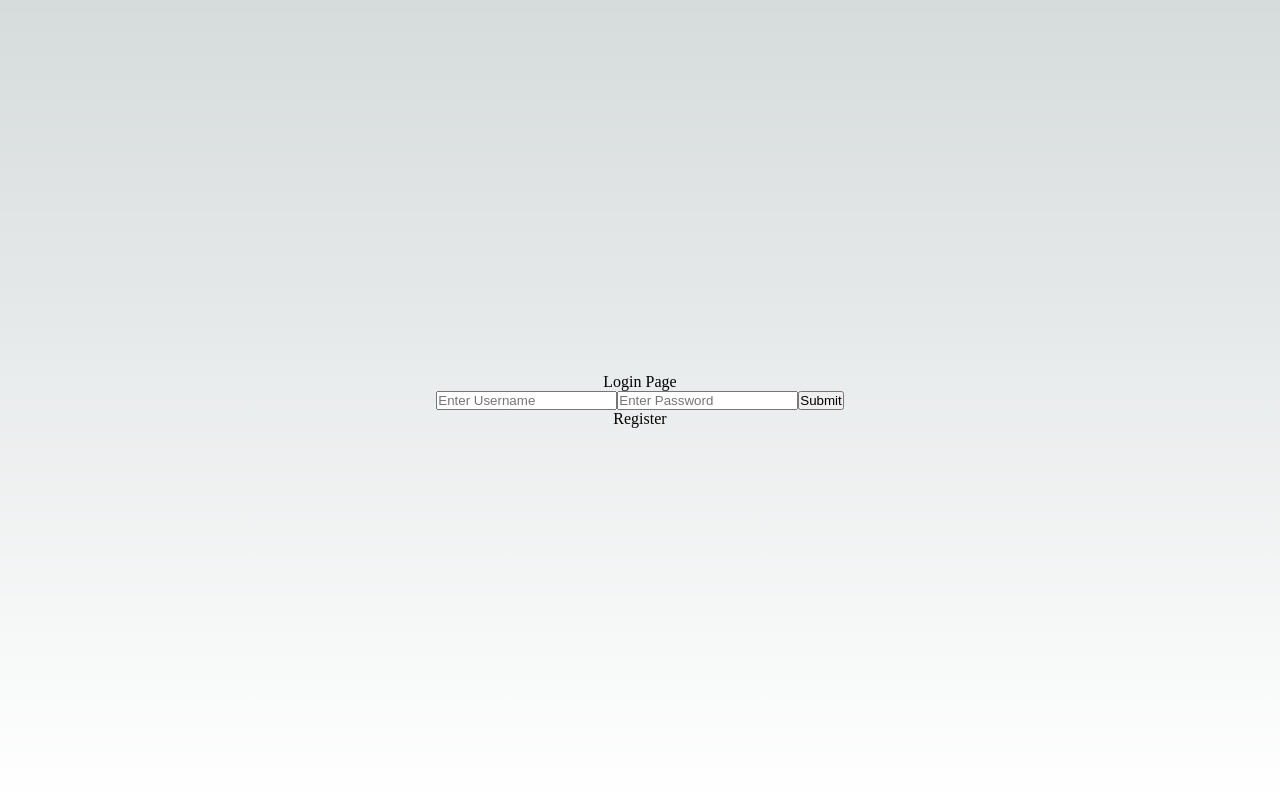
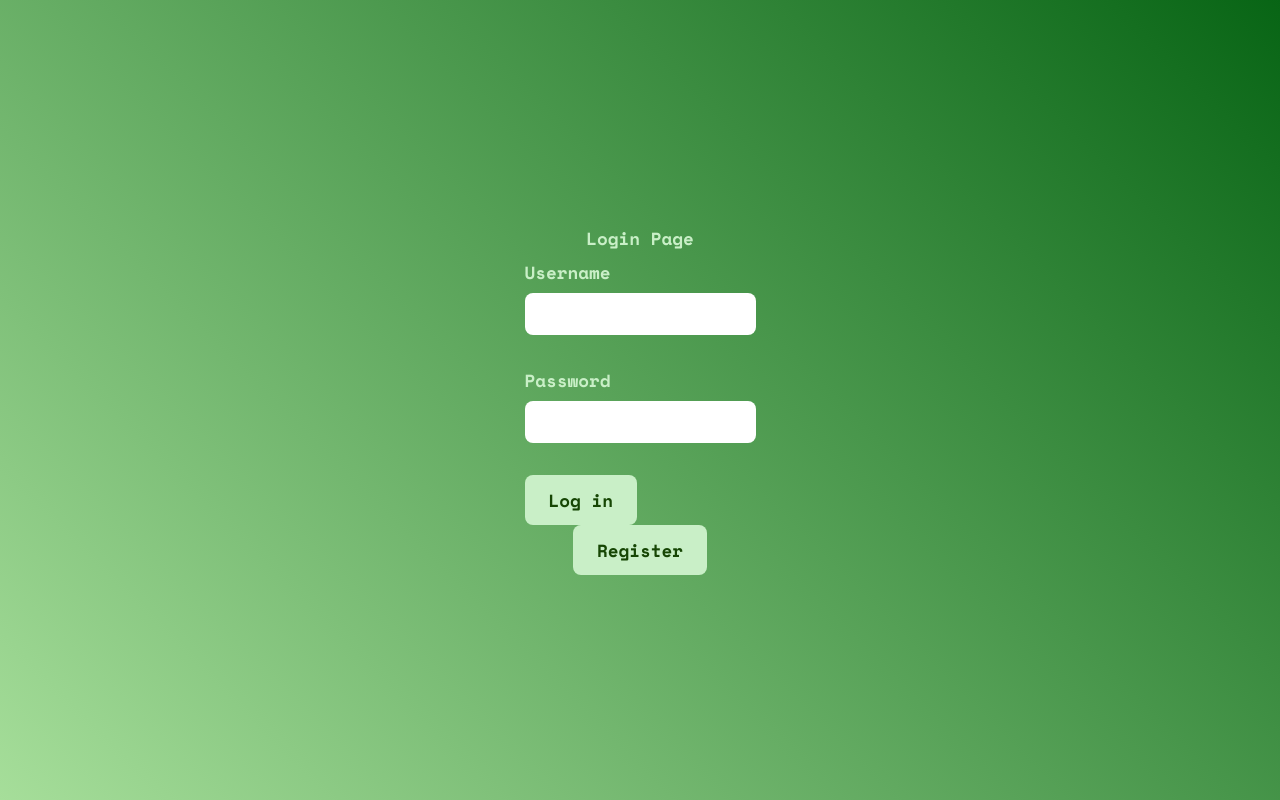
Before and after one commit to musicmint/MusicMint, a Next.js app in the folder musicmint/: page /auth in a window 1280 px wide. Built offline with nearby package versions, Linux system fonts and the light colour scheme.

Commit message:
login updates (register link needs to be fixed) ; artist page new collection work

```diff
--- a/musicmint/components/Auth/login.tsx
+++ b/musicmint/components/Auth/login.tsx
@@ -1,22 +1,34 @@
-import React, {useContext} from 'react'
-import AuthContext from '../../src/context/auth'
-import styles from '../../styles/AuthPage.styles/auth.module.css'
+import React, { useContext } from 'react';
+import AuthContext from '../../src/context/auth';
+import styles from '../../styles/marketplace.module.css';
 
 const Login = (props) => {
-    let { loginUser } = useContext(AuthContext)
+    const { loginUser } = useContext(AuthContext);
 
     return (
-        <div className={styles.AuthWrapper}>
-            <div>Login Page</div>
+        <div className={styles.container}>
+            <div className={styles.label}>Login Page</div>
             <form onSubmit={loginUser}>
-                <input type="text" name="username" placeholder="Enter Username" />
-                <input type="password" name="password" placeholder="Enter Password" />
+                <div className={styles.formGroup}>
+                    <label htmlFor="username" className={styles.label}>
+                        Username
+                    </label>
+                    <input type="text" id="username" name="username" className={styles.input} />
+                </div>
+                <div className={styles.formGroup}>
+                    <label htmlFor="password" className={styles.label}>
+                        Password
+                    </label>
+                    <input type="password" id="password" name="password" className={styles.input} />
+                </div>
+                <button type="submit" className={styles.button}>Log in</button>
+            </form>
 
-                <input type="submit"/>
-            </form>
-            <div onClick={() => props.switchTab()}>Register</div>
+            <div className={styles.button} onClick={props.switchTab}>
+                Register
+            </div>
         </div>
-    )
-}
+    );
+};
 
-export default Login
+export default Login;
--- a/musicmint/pages/artistpage.tsx
+++ b/musicmint/pages/artistpage.tsx
@@ -19,9 +19,12 @@ export default function ArtistPage({data, error}) {
             <p className={styles.artistProfileBio}>
               Lorem ipsum dolor sit amet, consectetur adipiscing elit. Nulla luctus augue id nisi semper, sit amet hendrerit tortor ultricies.
             </p>
+
           </div>
 
+
           <div className={styles.collectibles}>
+          <div className={styles.authPageDivider}>New Collection</div>
             <h2 className={styles.collectiblesTitle}>Collectibles</h2>
             <div className={styles.collectiblesList}>
               <img className={styles.collectibleImage} src="https://dummyimage.com/150x150/000/fff" alt="Collectible 1" />
--- a/musicmint/styles/AuthPage.styles/auth.module.css
+++ b/musicmint/styles/AuthPage.styles/auth.module.css
@@ -1,4 +1,3 @@
-
 @import url('https://fonts.googleapis.com/css2?family=Lexend:wght@100;200;300;400;500&family=Space+Mono:wght@400;700&display=swap');
 
  .container {
@@ -164,3 +163,23 @@
    border-radius: 10px;
    margin: 1rem;
    }
+
+   .authPageDivider {
+    width: 100%;
+    height: 30px;
+    background-color: #000;
+    display: flex;
+    justify-content: center;
+    align-items: center;
+    flex-direction: column;
+    color: #c8d6c3;
+    text-align: center;
+    margin: 0;
+    font-size: 2.0rem;
+  }
+
+  @media only screen and (max-width: 1000px) {
+    .authPageDivider {
+      margin-top: 2rem;
+    }
+  }
--- a/musicmint/styles/marketplace.module.css
+++ b/musicmint/styles/marketplace.module.css
@@ -183,4 +183,66 @@
     }
   }
 
+  .container {
+    min-height: 100vh;
+    display: flex;
+    flex-direction: column;
+    justify-content: center;
+    align-items: center;
+    background: linear-gradient(45deg, #a6de9a, #086515);
+    color: #164604;
+    }
+
+    .formGroup {
+    display: flex;
+    flex-direction: column;
+    margin-bottom: 1rem;
+    width: 100%;
+    }
+
+    .label {
+    font-family: 'Space Mono', 'Lexend', sans-serif;
+    font-size: 1.1rem;
+    font-weight: bold;
+    margin-bottom: 0.5rem;
+    color: #c9efc7;
+    }
+
+    .input {
+    border: none;
+    border-radius: 0.5rem;
+    padding: 0.75rem;
+    font-size: 1rem;
+    margin-bottom: 1rem;
+    }
+
+    .button {
+    font-family: 'Space Mono', 'Lexend', sans-serif;
+    background-color: #c9efc7;
+    color: #164604;
+    font-size: 1.1rem;
+    font-weight: bold;
+    border: none;
+    border-radius: 0.5rem;
+    padding: 0.75rem 1.5rem;
+    cursor: pointer;
+    transition: background-color 0.3s ease-in-out;
+    }
+
+    .button:hover {
+    background-color: #d5ffd3;
+    }
+
+    .registerLink {
+    font-family: 'Space Mono', 'Lexend', sans-serif;
+    color: #c9efc7;
+    font-size: 1.1rem;
+    font-weight: bold;
+    cursor: pointer;
+    transition: color 0.3s ease-in-out;
+    }
+
+    .registerLink:hover {
+    color: #d5ffd3;
+    }
    /* [AI-generated, ChatGpt]*/
```
Lines whose indentation alone changed are shown as unchanged.
